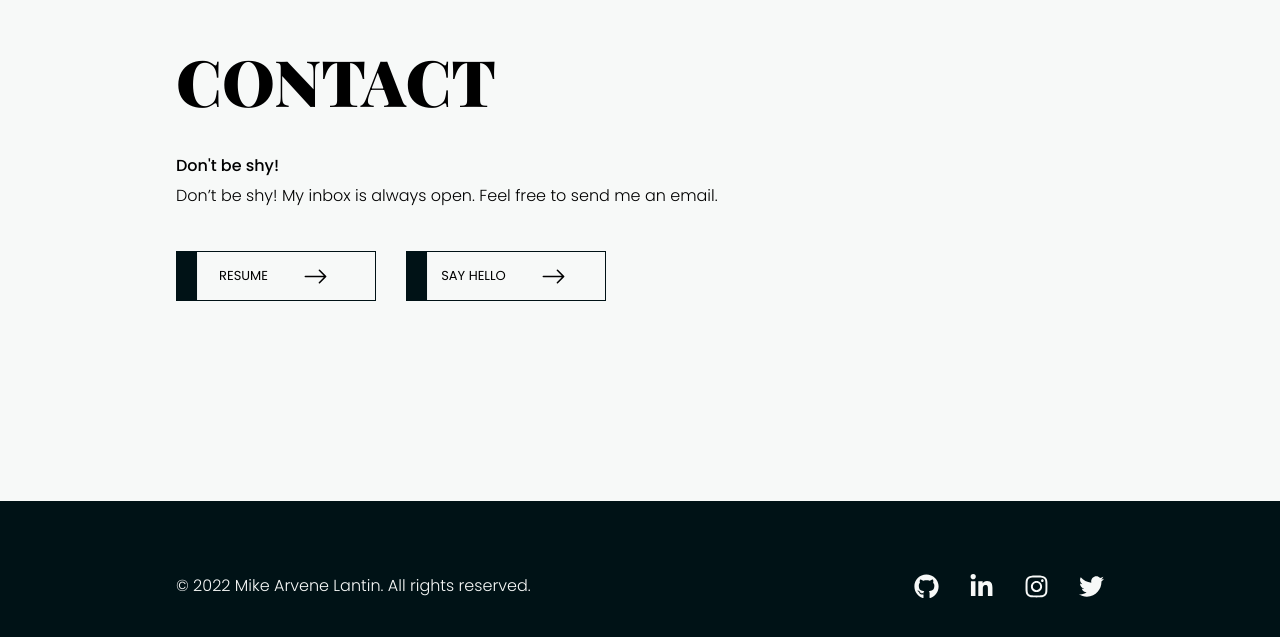
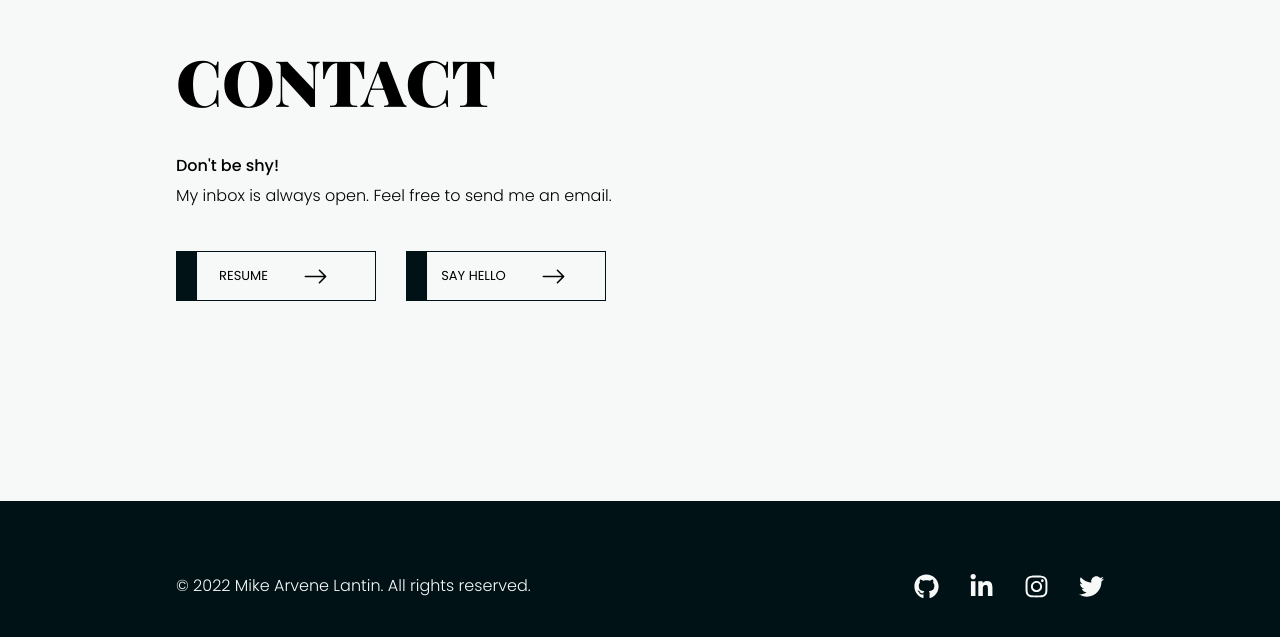
Before and after one commit to arvene241/portfolio, a React (Create React App) app: page / in a window 1280 px wide. Shown: the part 3274-3911 px from the top of the page. Built offline with nearby package versions, Linux system fonts and the light colour scheme.

Commit message:
Update Contact.jsx

```diff
--- a/src/components/sections/Contact.jsx
+++ b/src/components/sections/Contact.jsx
@@ -31,7 +31,7 @@ function Contact() {
           <SectionHeading>contact</SectionHeading>
           <BoldText>Don't be shy!</BoldText>
           <Text>
-            Don’t be shy! My inbox is always open. Feel free to send me an
+            My inbox is always open. Feel free to send me an
             email.
           </Text>
         </Content>
```
